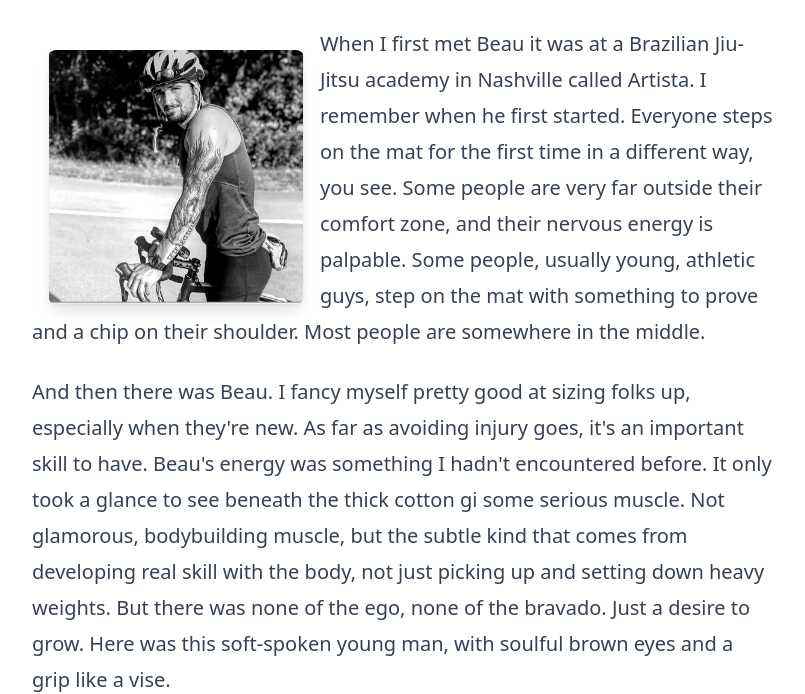
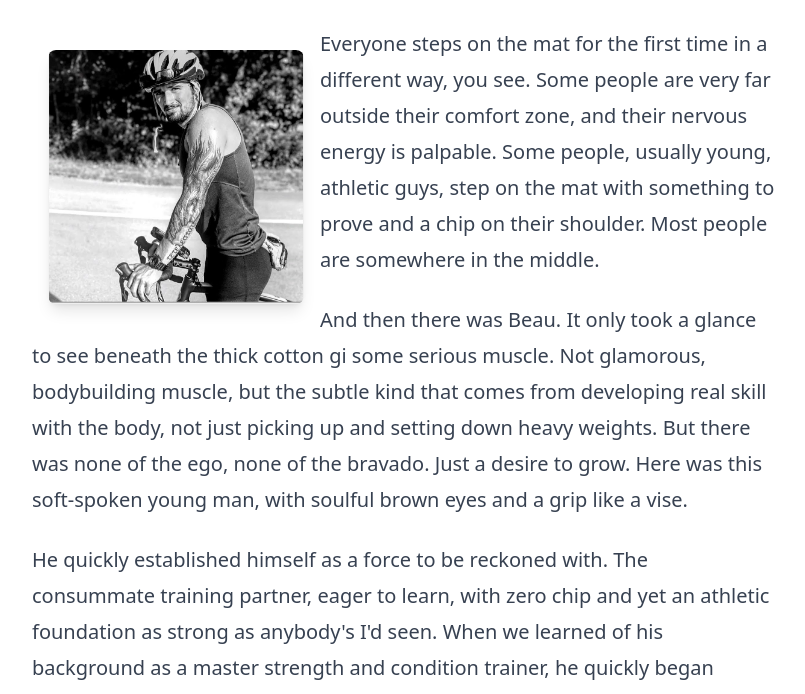
Before and after one commit to acdollard/beau_crisp, an Astro site: page /about in a window 1280 px wide. Shown: the part 558-1252 px from the top of the page, without its empty margins (184-989 px from the left). Built offline with nearby package versions, Linux system fonts and the light colour scheme; Astro itself is replaced by a stand-in of ours.

Commit message:
updates copy

```diff
--- a/src/pages/about.astro
+++ b/src/pages/about.astro
@@ -47,19 +47,14 @@ import beau from "../assets/beau.png";
           />
           <article id="introduction">
             <p></p>
-            When I first met Beau it was at a Brazilian Jiu-Jitsu academy in Nashville
-            called Artista. I remember when he first started. Everyone steps on the
-            mat for the first time in a different way, you see. Some people are very
-            far outside their comfort zone, and their nervous energy is palpable.
-            Some people, usually young, athletic guys, step on the mat with something
-            to prove and a chip on their shoulder. Most people are somewhere in the
-            middle.
+            Everyone steps on the mat for the first time in a different way, you
+            see. Some people are very far outside their comfort zone, and their nervous
+            energy is palpable. Some people, usually young, athletic guys, step on
+            the mat with something to prove and a chip on their shoulder. Most people
+            are somewhere in the middle.
           </article>
           <p>
-            And then there was Beau. I fancy myself pretty good at sizing folks
-            up, especially when they're new. As far as avoiding injury goes,
-            it's an important skill to have. Beau's energy was something I
-            hadn't encountered before. It only took a glance to see beneath the
+            And then there was Beau. It only took a glance to see beneath the
             thick cotton gi some serious muscle. Not glamorous, bodybuilding
             muscle, but the subtle kind that comes from developing real skill
             with the body, not just picking up and setting down heavy weights.
@@ -102,7 +97,9 @@ import beau from "../assets/beau.png";
             He didn't know I was going to write this. I didn't either, really.
             But it had to be said.
           </p>
-          <p class="text-stone-500 italic">-Alex Dollard, 2025</p>
+          <p class="text-stone-500 italic">
+            -Alex Dollard, BJJ Blue Belt, 2025
+          </p>
 
           <h2 id="credentials">Beau's Credentials</h2>
           <p>
```
